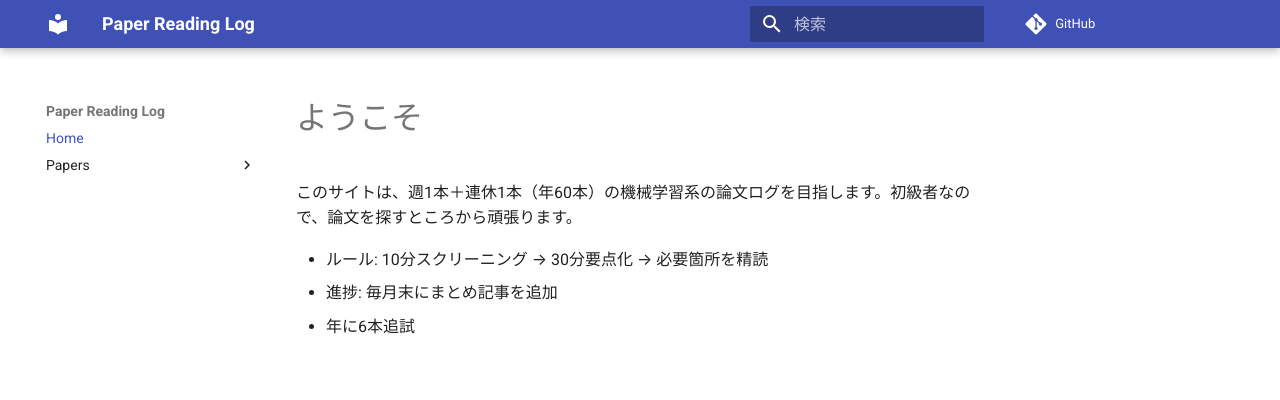
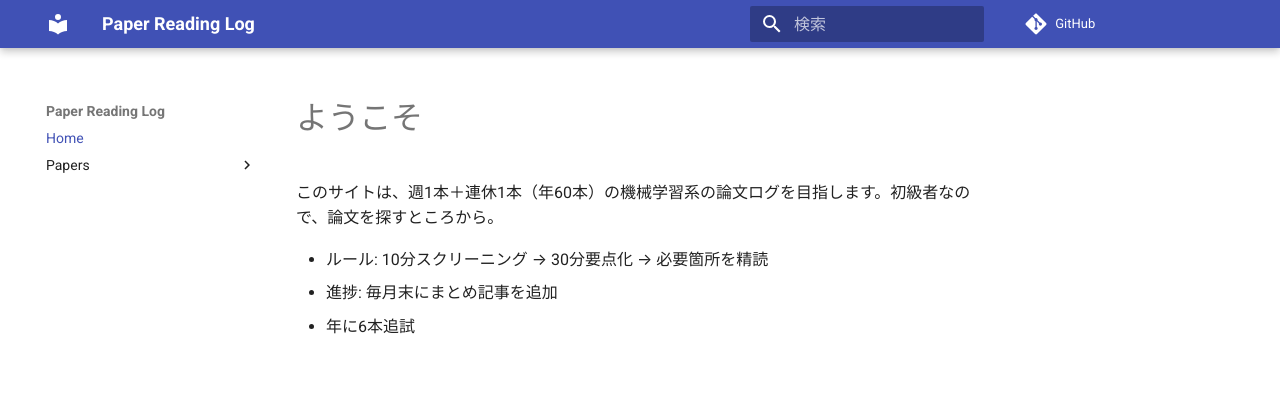
Before and after one commit to sato-cotoco/paper-reading, an MkDocs documentation site: the page built from docs/index.md, in a window 1280 px wide. Shown: the top 400 px of the page. Built offline with MkDocs 1.6.1 and Material for MkDocs 9.7.7, drawn with Linux system fonts in a browser that asks for light colours; comment, search, counter and statistics services are not loaded.

Commit message:
Update index.md

```diff
--- a/docs/index.md
+++ b/docs/index.md
@@ -1,5 +1,5 @@
 # ようこそ
-このサイトは、週1本＋連休1本（年60本）の機械学習系の論文ログを目指します。初級者なので、論文を探すところから頑張ります。
+このサイトは、週1本＋連休1本（年60本）の機械学習系の論文ログを目指します。初級者なので、論文を探すところから。
 
 - ルール: 10分スクリーニング → 30分要点化 → 必要箇所を精読
 - 進捗: 毎月末にまとめ記事を追加
```
